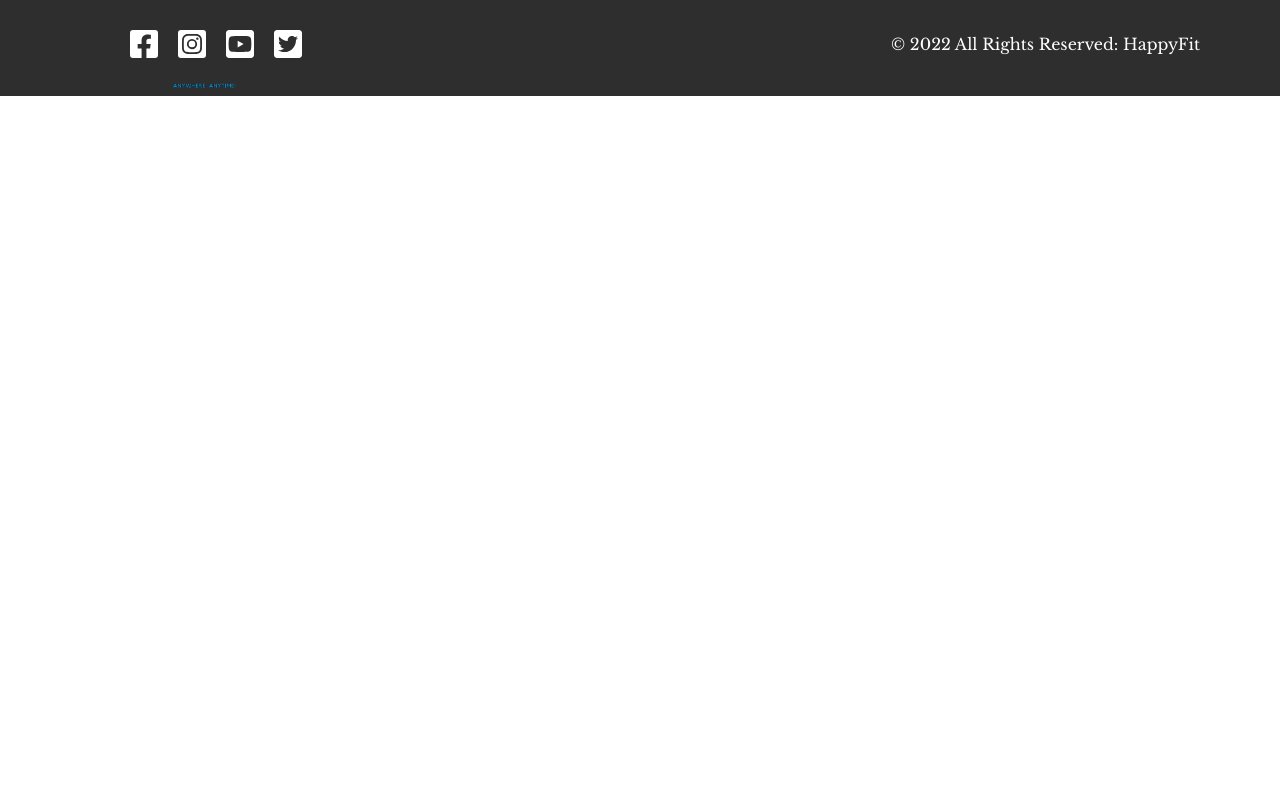
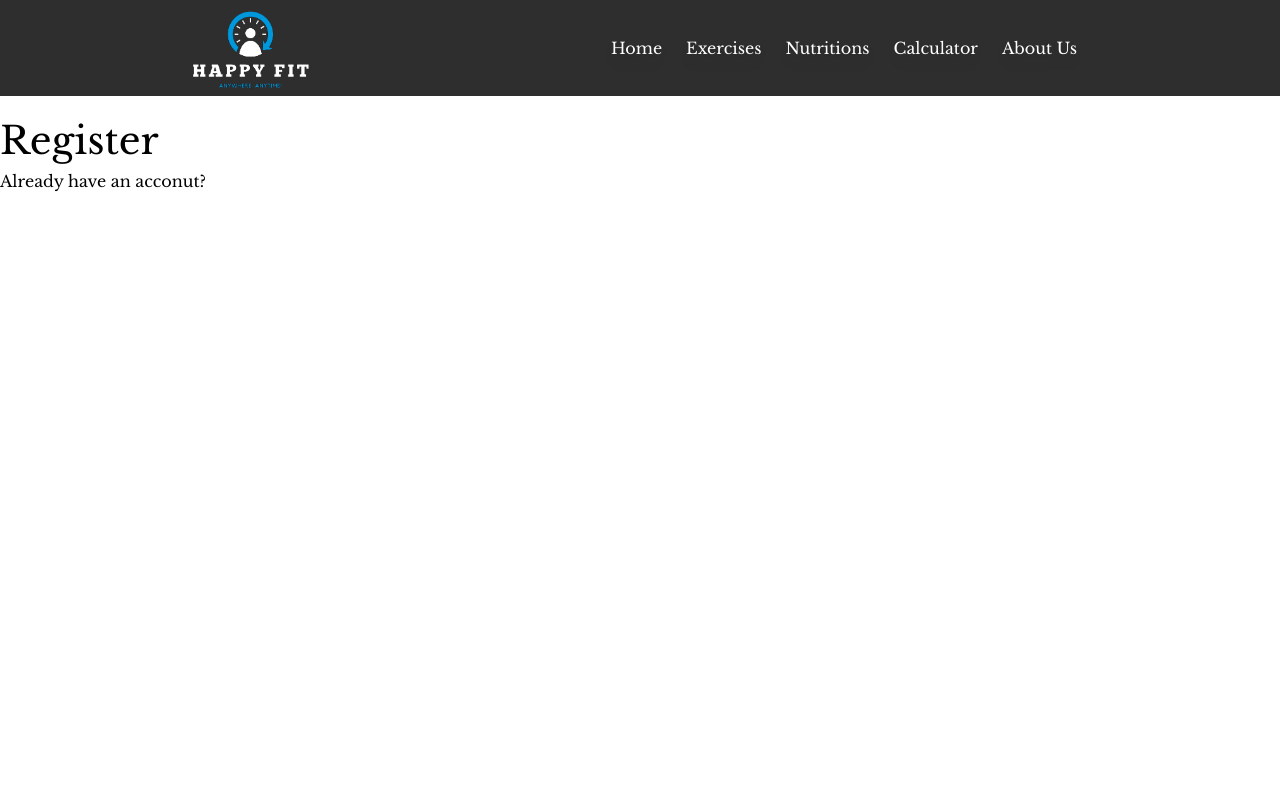
Before and after one commit to jeremy-lee02/SEPM-Project-HappyFit-Website, a React (Create React App) app: page /Register in a window 1280 px wide. Shown: the top 800 px of the page. Built offline with nearby package versions, Linux system fonts and the light colour scheme.

Commit message:
Create route for login and register

```diff
--- a/src/App.js
+++ b/src/App.js
@@ -6,7 +6,8 @@ import Calculators from "./pages/Calculator/Calculators";
 import AboutUs from "./pages/AboutUs/AboutUs";
 import Nutritions from "./pages/Nutritions";
 import Footer from "./components/Footer/Footer";
-
+import  Register from "./pages/Register";
+import  Login from "./pages/Login";
 
 function App() {
   return (
@@ -20,6 +21,8 @@ function App() {
             <Route exact path='/Nutritions' element= {<Nutritions />} />
             <Route exact path='/Calculator' element= {<Calculators/>} />
             <Route exact path='/About%20Us' element= {<AboutUs />} />
+            <Route exact path='/Register' element= {<Register />} />
+            <Route exact path='/Login' element= {<Login />} />
           </Routes>
           <Nav />
           <Footer />
--- a/src/components/Nav/Nav.js
+++ b/src/components/Nav/Nav.js
@@ -1,12 +1,13 @@
 import React from 'react'
 import './Nav.css'
 import { useState } from 'react'
-
+import {useNavigate } from 'react-router-dom'
 import { HiMenuAlt4 } from 'react-icons/hi';
 import { AiOutlineClose } from 'react-icons/ai';
 
 
 const NavBarItems = ({title, classProps}) =>{
+
   return(
       <li className={`text-white mx-3 cursor-pointer ${classProps} hover:text-blue drop-shadow-lg`}>
           <a href={`/${title}`} className="hover:drop-shadow-lg">{title}</a>
@@ -14,15 +15,9 @@ const NavBarItems = ({title, classProps}) =>{
   )
 }
 
-const Button = ({title, onClick}) =>{
-  return(
-    <button className={`text-white mx-3 cursor-pointer drop-shadow-lg rounded-lg`} onClick= {onClick}>
-      {title}
-    </button>
-  )
-}
 
 function Nav() {
+  const navigate = useNavigate()
   const [toggle, setToggle] = useState(false);
   const [isLog,setIslog] = useState(false)
   return (
@@ -38,8 +33,6 @@ function Nav() {
                   {['Home' , 'Exercises', 'Nutritions','Calculator', 'About Us'].map((item, index)=>(
                       <NavBarItems key = {item+index} title={item} />
                   ))}
-                  <Button title={isLog?'Log out':'Register'} onClick = {()=>setIslog(prev =>!prev)}/>
-
         </ul>
         {/* Create responsive nav bar */}
         <div className='flex-relative relative'>
--- a/src/pages/Home.js
+++ b/src/pages/Home.js
@@ -5,7 +5,7 @@ import Header from '../components/Header/Header'
 function Home() {
   let navigate = useNavigate();
   const changeRoute = () => {
-    let path = `/Exercises`;
+    let path = `/Login`;
     navigate(path);
   }
   return (
--- /dev/null
+++ b/src/pages/Login.js
@@ -0,0 +1,18 @@
+import React from 'react'
+import {useNavigate} from 'react-router-dom'
+
+function Login() {
+    const navigate = useNavigate();
+    const changeRoute = () =>{
+      let path = '/Register'
+      navigate(path)
+    }
+  return (
+    <div className='mt-28 h-screen'>
+      <h1>Login</h1>
+    <button onClick={changeRoute}>Does not have an acoount?</button>
+    </div>
+  )
+}
+
+export default Login
--- /dev/null
+++ b/src/pages/Register.js
@@ -0,0 +1,18 @@
+import React from 'react'
+import {useNavigate} from 'react-router-dom'
+
+function Register() {
+  const navigate = useNavigate();
+  const changeRoute = () =>{
+    let path = '/Login'
+    navigate(path)
+  }
+  return (
+    <div className='mt-28 h-screen'>
+      <h1>Register</h1>
+      <button onClick={changeRoute} >Already have an acconut?</button>
+    </div>
+  )
+}
+
+export default Register
```
Also changed, not shown: src/components/Login/note.txt (added), src/components/Register/note.txt (added).
